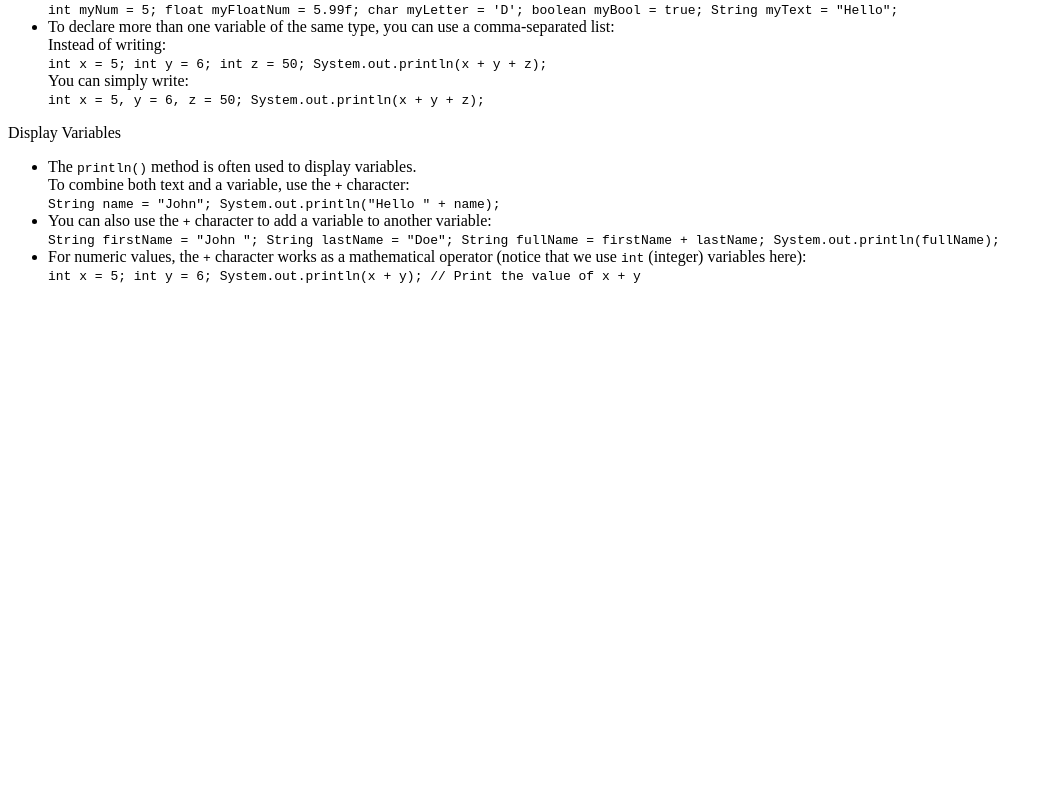
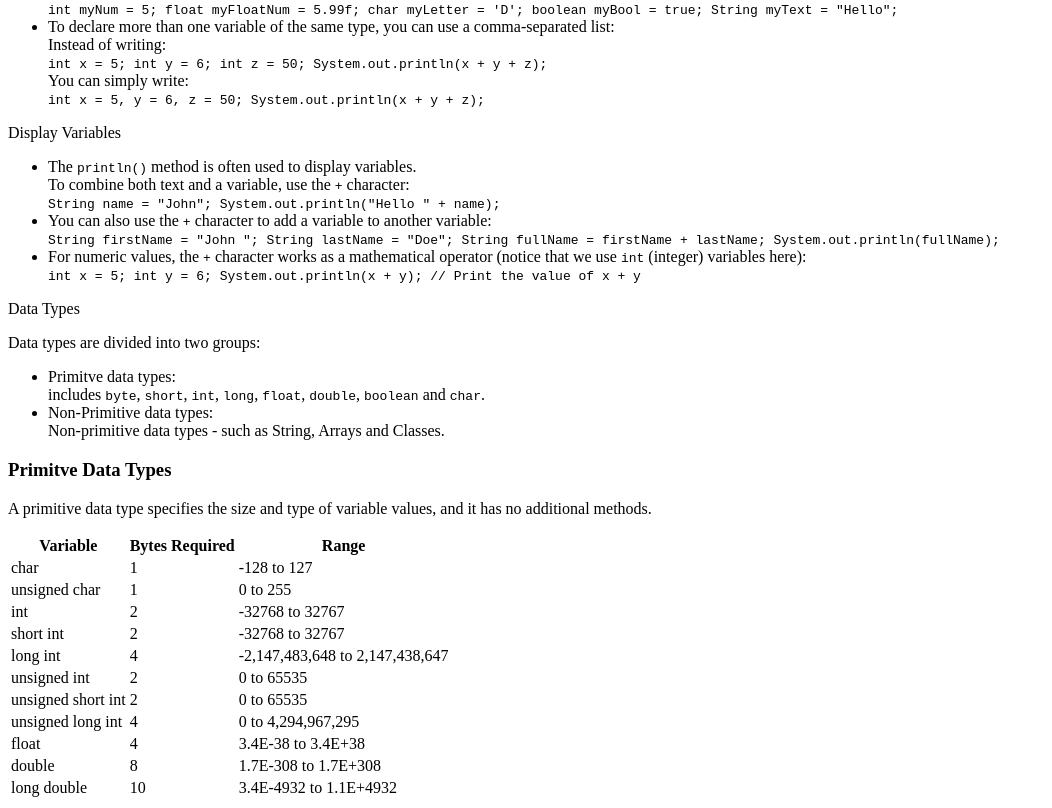
Before and after one commit to Aishi-Jain/Java-Technical-Documentation-Page, a plain HTML site: page index.html in a window 1280 px wide. Shown: the part 6315-7123 px from the top of the page, without its empty margins (0-1052 px from the left). Before the commit the page ends 6615 px from the top, so only its background shows below. Drawn offline with Linux system fonts and the light colour scheme.

Commit message:
Data Types

```diff
--- a/index.html
+++ b/index.html
@@ -389,6 +389,92 @@
                 </p>
             </article>
         </section>
+        <section class="main-section" id="Data_types">
+            <header>Data Types</header>
+            <article>
+                <p>
+                    Data types are divided into two groups:
+                    <ul>
+                        <li>
+                            Primitve data types:
+                            <br>
+                            includes <code class="inline">byte</code>, <code class="inline">short</code>, <code class="inline">int</code>, <code class="inline">long</code>, <code class="inline">float</code>, <code class="inline">double</code>, <code class="inline">boolean</code> and <code class="inline">char</code>.
+                        </li>
+                        <li>
+                            Non-Primitive data types:
+                            <br>
+                            Non-primitive data types - such as String, Arrays and Classes.
+                        </li>
+                    </ul>
+                </p>
+                <h3>Primitve Data Types</h3>
+                <p>
+                    A primitive data type specifies the size and type of variable values, and it has no additional methods.
+                </p>
+                <table>
+                    <tr>
+                        <th>Variable</th>
+                        <th>Bytes Required</th>
+                        <th>Range</th>
+                    </tr>
+                    <tr>
+                        <td>char</td>
+                        <td>1</td>
+                        <td>-128 to 127</td>
+                    </tr>
+                    <tr>
+                        <td>unsigned char</td>
+                        <td>1</td>
+                        <td>0 to 255</td>
+                    </tr>
+                    <tr>
+                        <td>int</td>
+                        <td>2</td>
+                        <td>-32768 to 32767</td>
+                    </tr>
+                    <tr>
+                        <td>short int</td>
+                        <td>2</td>
+                        <td>-32768 to 32767</td>
+                    </tr>
+                    <tr>
+                        <td>long int</td>
+                        <td>4</td>
+                        <td>-2,147,483,648 to 2,147,438,647</td>
+                    </tr>
+                    <tr>
+                        <td>unsigned int</td>
+                        <td>2</td>
+                        <td>0 to 65535</td>
+                    </tr>
+                    <tr>
+                        <td>unsigned short int</td>
+                        <td>2</td>
+                        <td>0 to 65535</td>
+                    </tr>
+                    <tr>
+                        <td>unsigned long int</td>
+                        <td>4</td>
+                        <td>0 to 4,294,967,295</td>
+                    </tr>
+                    <tr>
+                        <td>float</td>
+                        <td>4</td>
+                        <td>3.4E-38 to 3.4E+38</td>
+                    </tr>
+                    <tr>
+                        <td>double</td>
+                        <td>8</td>
+                        <td>1.7E-308 to 1.7E+308</td>
+                    </tr>
+                    <tr>
+                        <td>long double</td>
+                        <td>10</td>
+                        <td>3.4E-4932 to 1.1E+4932</td>
+                    </tr>
+                </table>
+            </article>
+        </section>
     </main>
 </body>
 </html>
```
